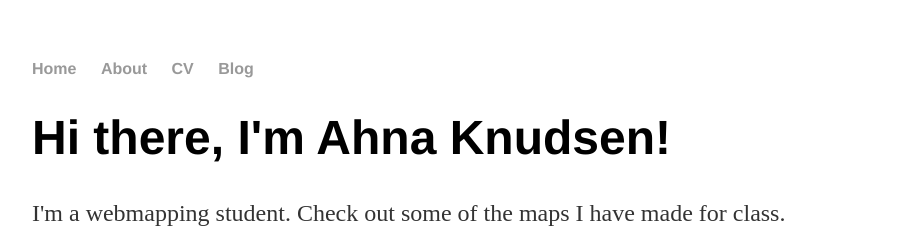
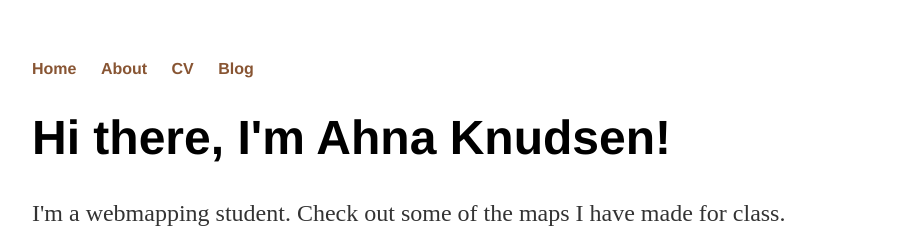
Before and after one commit to a-knudsen/a-knudsen.webmap, a Jekyll site: the page built from index.html, in a window 1280 px wide. Shown: the top 252 px of the page, without its empty margins (160-1077 px from the left). Built offline with Jekyll 4.4.1, drawn with Linux system fonts in a browser that asks for light colours; comment, search, counter and statistics services are not loaded.

Commit message:
Update main.css

```diff
--- a/css/main.css
+++ b/css/main.css
@@ -14,7 +14,7 @@ nav ul li, footer ul li {
 }
 a {
     text-decoration: none;
-    color: #999;
+    color: #853;
 }
 a:hover {
     text-decoration: underline;
```
